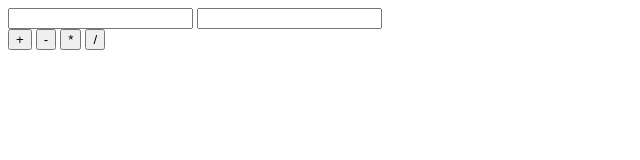
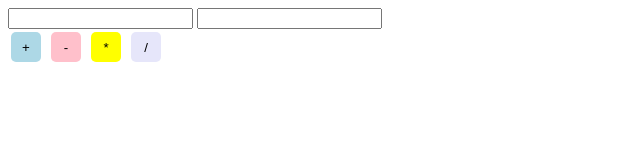
Before and after one commit to jakethrasher/new-calculator, a plain HTML site: page index.html in a window 1280 px wide. Shown: the whole page, without its empty margins (0-640 px from the left). Drawn offline with Linux system fonts and the light colour scheme.

Commit message:
slight button upgrade

```diff
--- a/index.html
+++ b/index.html
@@ -7,11 +7,12 @@
     <link rel="stylesheet" href="style.css">
 </head>
 <body>
+   <div class="main">
     <div>
         <input type="number" id="input-1">
         <input type="number" id="input-2">
     </div>
-    <div>
+    <div class="button-container">
         <button id="add-button">+</button>
         <button id="subtract-button">-</button>
         <button id="multiply-button">*</button>
@@ -20,6 +21,7 @@
     <div>
         <span id="result-display"></span>
     </div>
+   </div>
 
 
 <script src="app.js"></script>
--- a/style.css
+++ b/style.css
@@ -0,0 +1,30 @@
+*{
+    box-sizing: border-box;
+}
+
+
+button{
+    border: none;
+    height: 30px ;
+    width:  30px;
+    margin: 3px;
+    border-radius: 5px;
+    cursor: pointer;
+
+}
+
+#add-button{
+    background-color: lightblue;
+}
+#subtract-button{
+    background-color: pink ;
+}
+#multiply-button{
+    background-color: yellow;
+}
+#divide-button{
+    background-color: lavender ;
+}
+#result-display{
+    font-size: 32px;
+}
```
